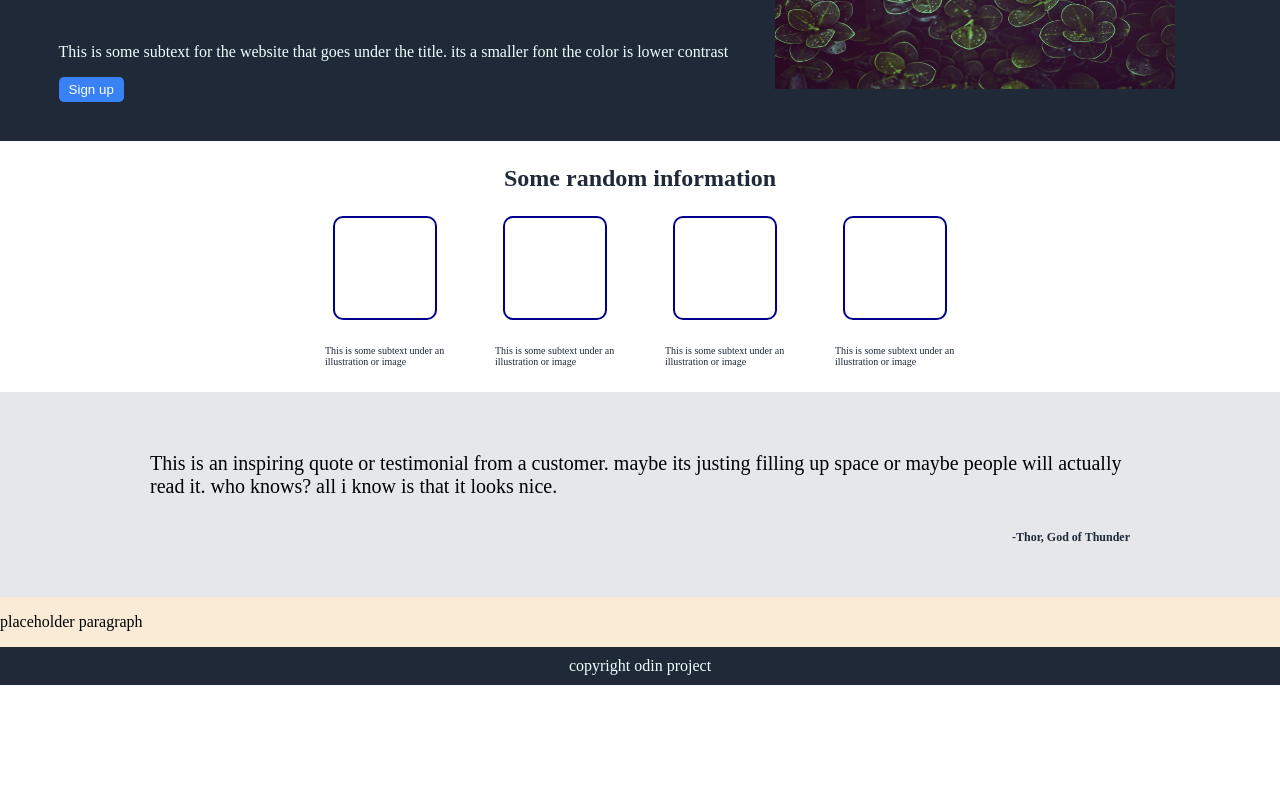
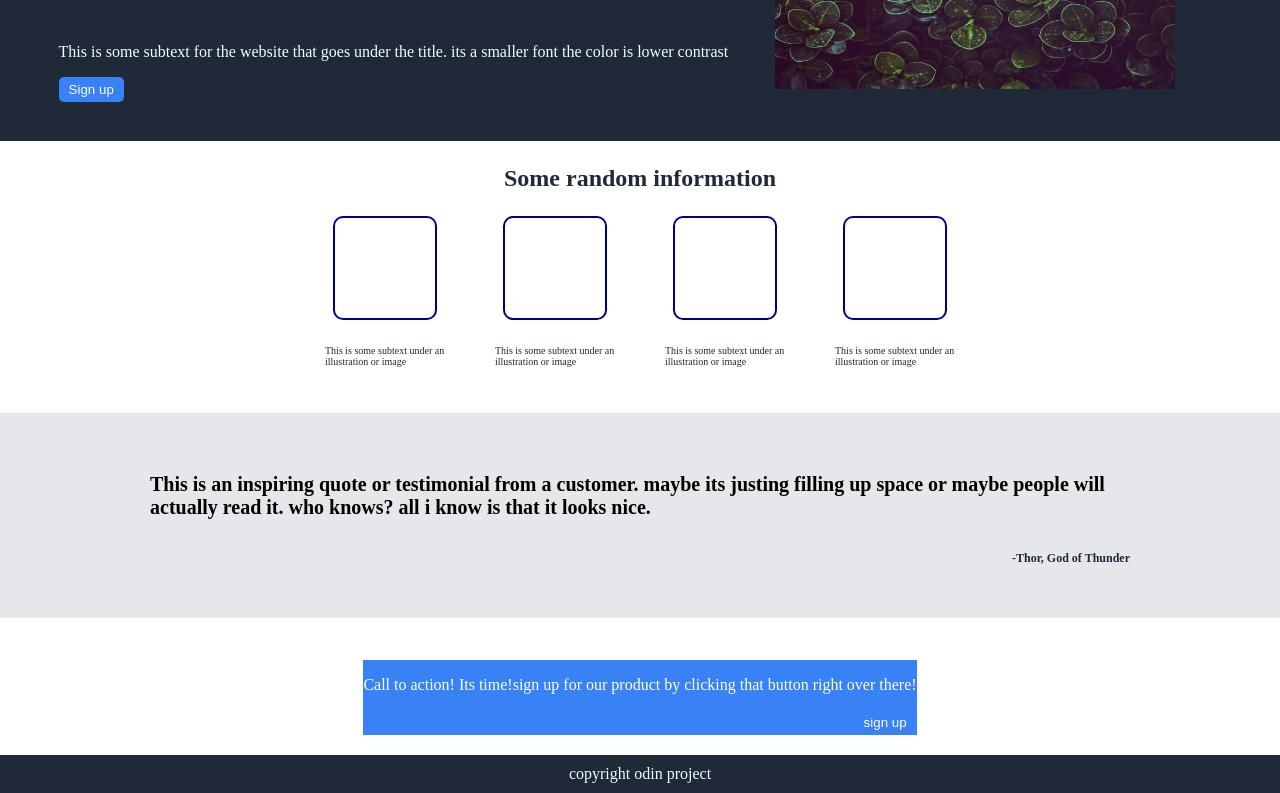
Before and after one commit to SamirA041/Plant_shop, a plain HTML site: page index.html in a window 1280 px wide. Shown: the part 198-991 px from the top of the page. Before the commit the page ends 883 px from the top, so only its background shows below. Drawn offline with Linux system fonts and the light colour scheme.

Commit message:
finshed off the website
add a sign up area if a user wants to sign up to this fake website

```diff
--- a/index.html
+++ b/index.html
@@ -84,7 +84,7 @@
     </div>
 
 
-    <div class="third">
+    <h4 class="third">
         <div class="quote">
         <p> This is an inspiring quote or testimonial from a customer.
             maybe its justing filling up space or maybe people will actually read it.
@@ -99,9 +99,16 @@
 
 
     <div class="last">
-        <p> placeholder paragraph</p>
+      <div class="sign">
+        <div class="call">
+        <p>Call to action! Its time!</p>
+        <p>sign up for our product by clicking that button right over there!</p>
+        </div>
+      <div class="button">
+        <button>sign up</button>
+      </div>
 
-
+      </div>
     </div>
 
 </div>
--- a/style.css
+++ b/style.css
@@ -154,9 +154,42 @@ a:link, a:visited,  a:hover, a:active {
 
   /*  */
 
+  /* contact area  */
   .last{
-    background-color: antiquewhite;
+    background-color: white;
+    padding: 20px 60px;
+    display: flex;
+    flex-grow: 1;
+    justify-content: center;
+
   }
+
+  .sign{
+    background-color: #3882F6;
+    color: white;
+    max-width: 600px;
+    display: flex;
+    flex-direction: column;
+    justify-content: center;
+    align-items: flex-end;
+
+  }
+
+  .call{
+
+    display: flex;
+    flex-wrap: wrap;
+    flex-shrink: 1;
+
+  }
+
+  .button{
+    display: flex;
+    flex-grow: 2;
+  }
+
+  /*  */
+
 
 .footer{
     background-color: #1F2937;
```
